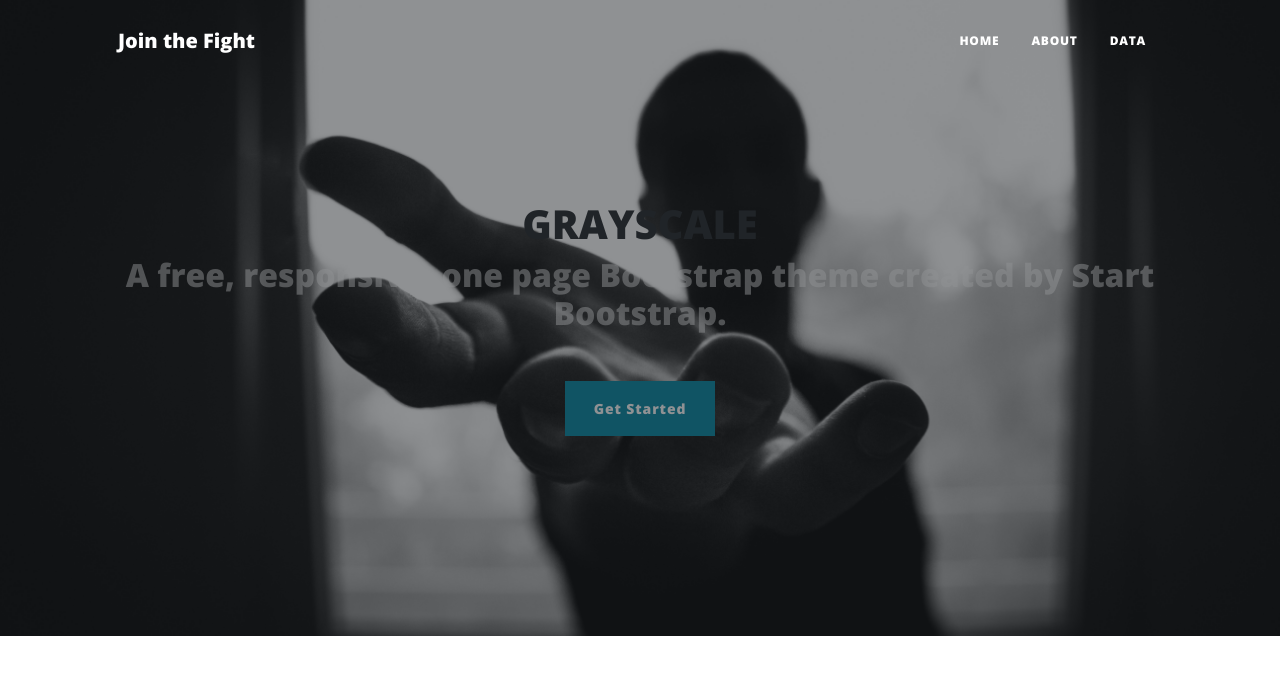
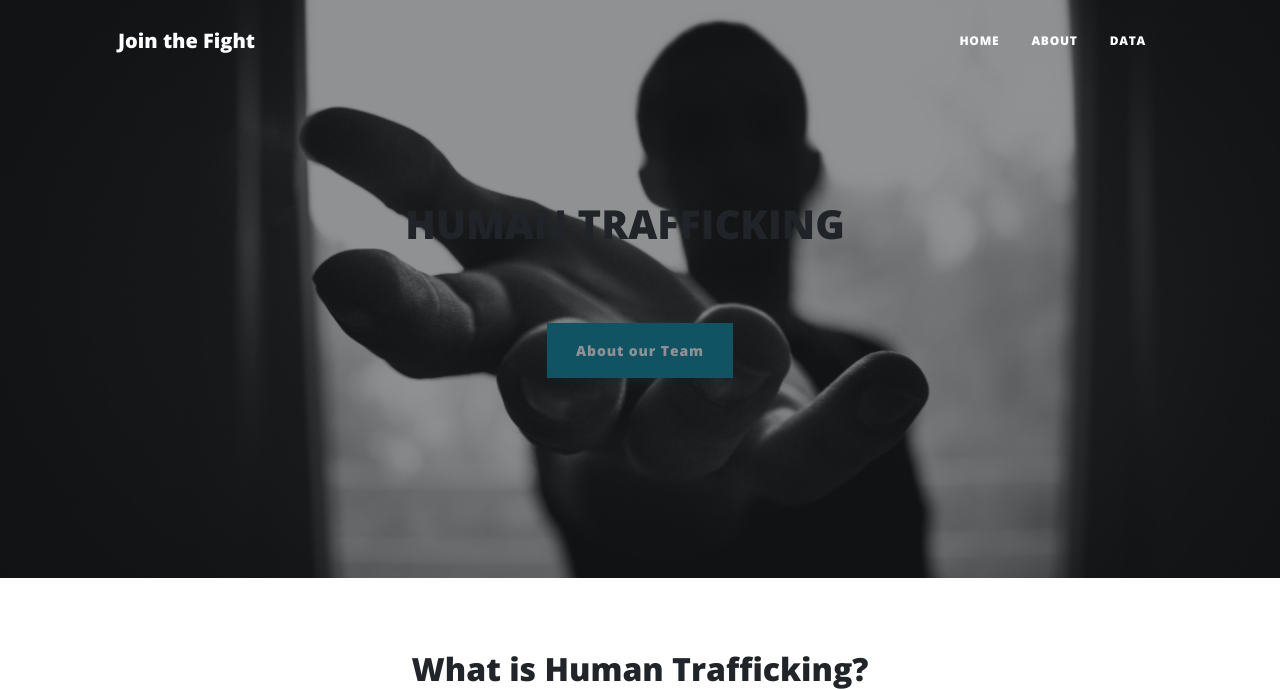
Before and after one commit to parkerwatts21/Team13MissingPersons, a Django app: template templates/personpages/index.html in a window 1280 px wide. Shown: the top 689 px of the page. Run offline with Django 3.2, Linux system fonts and the light colour scheme; the template is opened without the code that fills it, so the values that code supplies are empty; some libraries are stand-ins or nearby versions.

Commit message:
new padding and url button

```diff
--- a/templates/personpages/index.html
+++ b/templates/personpages/index.html
@@ -8,9 +8,8 @@
             <div class="container px-4 px-lg-5 d-flex h-100 align-items-center justify-content-center">
                 <div class="d-flex justify-content-center">
                     <div class="text-center">
-                        <h1 class="mx-auto my-0 text-uppercase">Grayscale</h1>
-                        <h2 class="text-white-50 mx-auto mt-2 mb-5">A free, responsive, one page Bootstrap theme created by Start Bootstrap.</h2>
-                        <a class="btn btn-primary" href="#about">Get Started</a>
+                        <h1 style="padding-right: 160px; padding-left: 130px; padding-bottom: 75px;"  class="mx-auto my-0 text-uppercase">Human Trafficking</h1>
+                        <a class="btn btn-primary" href="{% url 'about' %}">About our Team</a>
                     </div>
                 </div>
             </div>
```
